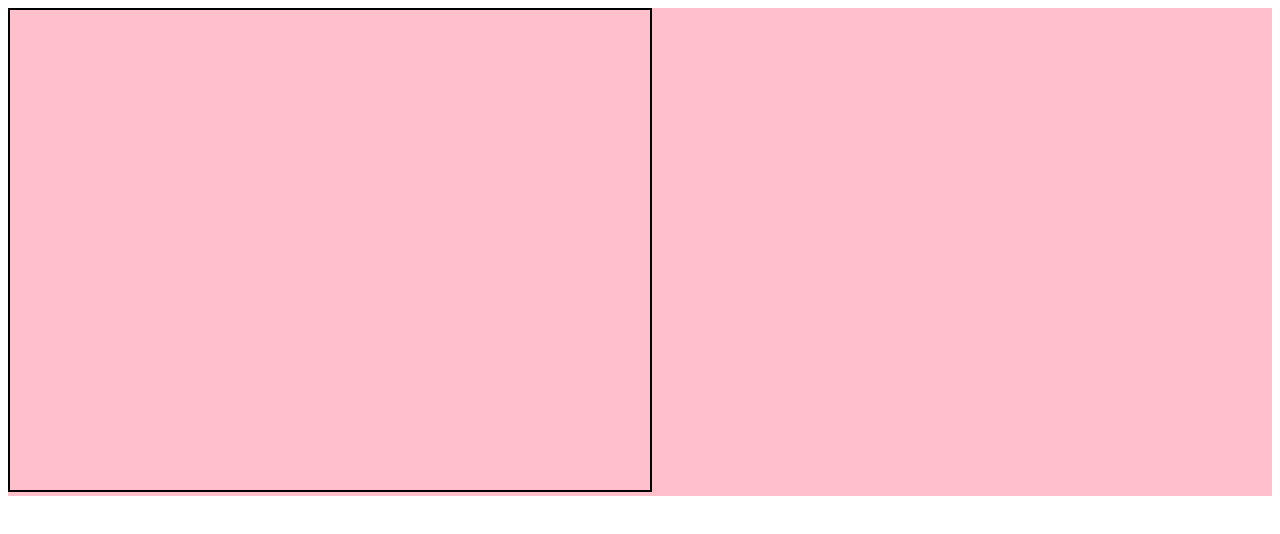
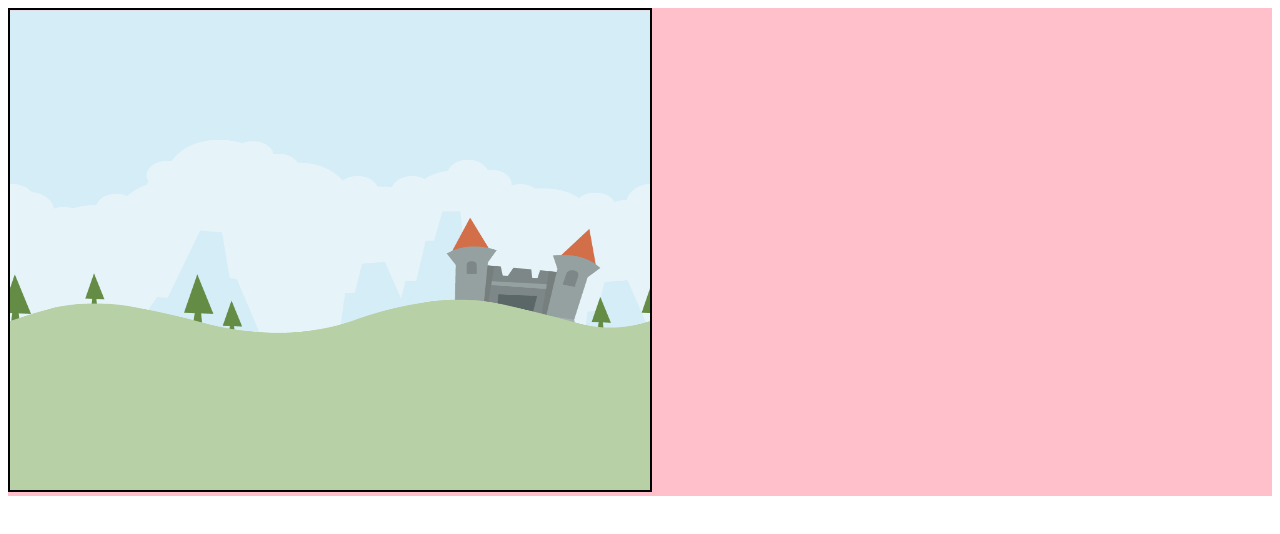
Before and after one commit to mack-book-review/TappyPlaneWeb, a plain HTML site: page index.html in a window 1280 px wide. Drawn offline with Linux system fonts and the light colour scheme; a web font is replaced by a local one.

Commit message:
added more files

```diff
--- /dev/null
+++ b/background.js
@@ -0,0 +1,38 @@
+class Background extends Sprite{
+
+
+	constructor(index = null){
+
+		const backgrounds = [
+			"colored_castle",
+			"colored_desert",
+			"colored_forest"
+		];
+
+		var randIndex = Math.floor(Math.random()*backgrounds.length);
+		index = index == null ? randIndex:index;
+
+		var imgPath =  "assets/Backgrounds/"+backgrounds[index]+".png";
+
+		super(imgPath,0,0);
+
+		this.x = 0;
+		this.y = 0;
+		this.width = 640;
+		this.height = 480;
+		this.velocityX = -2;
+	}
+
+
+
+	updatePhysics(timeDiff){
+
+		super.updatePhysics(timeDiff);
+
+
+		this.x += this.velocityX;
+	}
+
+
+
+}
--- /dev/null
+++ b/backgroundmanager.js
@@ -0,0 +1,110 @@
+class BackgroundManager{
+
+	constructor(context){
+		this.context = context;
+
+		this.skyElements = [
+			new Cloud(1,100,0),
+			new Cloud(2,200,0),
+			new Cloud(3,150,0)
+		];
+
+		this.groundElements = [
+			new Tree(2,200),
+			new Tree(12,210),
+			new Tree(20,100),
+			new Tree(21,140),
+			new Tree(16,310),
+		];
+
+
+		this.backgrounds = [
+			new Background(0),
+			new Background(0),
+			new Background(0),
+		];
+
+		this.initializeBackgroundPositions();
+	}
+
+	initializeBackgroundPositions(){
+		for(var i = 0; i < this.backgrounds.length - 1; i++){
+			this.backgrounds[i+1].x = this.backgrounds[i].width*(i+1);
+		}
+	}
+
+	drawSkyElements(timeDiff){
+		var manager = this;
+		this.iterateSkyElements(function(skyElement){
+			skyElement.drawImage(manager.context,timeDiff);
+		});
+	}
+
+	drawGroundElements(timeDiff){
+		var manager = this;
+		this.iterateGroundElements(function(groundelement){
+			groundelement.drawImage(manager.context,timeDiff);
+		});
+	}
+
+	updateSkyElementPhysics(timeDiff){
+		this.iterateSkyElements(function(skyElement){
+			skyElement.updatePhysics(timeDiff);
+
+
+		});
+	}
+
+	updateGroundElementPhysics(timeDiff){
+		var scene = this;
+		this.iterateGroundElements(function(groundelement){
+			groundelement.updatePhysics(timeDiff);
+
+
+		});
+	}
+
+
+	updatePhysics(timeDiff){
+		console.log("BG Manager: updating physics of bgs");
+		//When the first element in the backgrounds array goes too far
+		//off-screen, push it to the end of the array
+		if(this.backgrounds[0].x < -this.backgrounds[0].width){
+			var bg = this.backgrounds.shift();
+			this.backgrounds.push(bg);
+		}
+
+
+		this.backgrounds[0].updatePhysics(timeDiff);
+		this.updateGroundElementPhysics(timeDiff);
+		this.updateSkyElementPhysics(timeDiff);
+
+		for(var i = 0; i < this.backgrounds.length - 1; i++){
+			this.backgrounds[i+1].x = this.backgrounds[i].x + this.backgrounds[i].width*(i+1);
+		}
+	}
+
+	drawBackgrounds(timeDiff){
+		var manager = this;
+
+		this.backgrounds.forEach(function(bg){
+			bg.drawImage(manager.context, timeDiff);
+		});
+
+		this.drawGroundElements(timeDiff);
+		this.drawSkyElements(timeDiff);
+
+	}
+
+	iterateSkyElements(callback){
+		this.skyElements.forEach(function(skyElement){
+			callback(skyElement)
+		});
+	}
+
+	iterateGroundElements(callback){
+		this.groundElements.forEach(function(groundelement){
+			callback(groundelement)
+		});
+	}
+}
--- /dev/null
+++ b/bomb.js
@@ -0,0 +1,27 @@
+class Bomb extends Enemy{
+
+	constructor(x){
+
+		var imgPath =  "assets/Bomb/bomb.png";
+
+		super(imgPath,x);
+
+		this.y = -this.height - 50;
+		this.velocityX = 0;
+		this.velocityY = 5;
+	}
+
+
+
+	updatePhysics(timeDiff){
+
+		super.updatePhysics(timeDiff);
+
+		if(this.y > this.height + 480){
+			this.y = -this.height - 50;
+		}
+
+		this.y += this.velocityY;
+	}
+
+}
--- /dev/null
+++ b/cloud.js
@@ -0,0 +1,27 @@
+class Cloud extends Sprite{
+
+	constructor(number, x, y){
+
+		var imgPath =  "assets/BackgroundElements/cloud"+number+".png";
+
+		super(imgPath,x);
+
+		this.velocityX = -2;
+		this.velocityY = 0;
+	}
+
+
+
+	updatePhysics(timeDiff){
+
+		super.updatePhysics(timeDiff);
+
+		if(this.x < -this.width*2){
+			this.x = 800;
+		}
+
+		this.x += this.velocityX;
+		this.y += this.velocityY;
+	}
+
+}
--- a/index.html
+++ b/index.html
@@ -44,9 +44,14 @@
 	<script src="sprite.js"></script>
 	<script src="plane.js"></script>
 	<script src="enemy.js"></script>
+	<script src="bomb.js"></script>
 	<script src="bee.js"></script>
 	<script src="bat.js"></script>
 	<script src="coin.js"></script>
+	<script src="tree.js"></script>
+	<script src="cloud.js"></script>
+	<script src="background.js"></script>
+	<script src="backgroundmanager.js"></script>
 	<script src="basescene.js"></script>
 	<script src="scene.js"></script>
 	<script src="inputhelper.js"></script>
--- a/scene.js
+++ b/scene.js
@@ -4,15 +4,19 @@ class Scene extends BaseScene{
 		super(game_screen_id);
 
 		this.player = new Plane("Yellow",50,50);
+		//this.background = new Background();
+		this.backgroundManager = new BackgroundManager(this.context);
 
 		this.enemies = [
 			new Bee(500,50),
 			new Bee(400,200),
 			new Bat(300,400),
-			new Bat(100,100)
+			new Bat(100,100),
+			new Bomb(350),
+			new Bomb(200),
+			new Bomb(500)
 		];
 
-		this.npcs = [];
 
 		this.barriers = [];
 		this.collectibles = [];
@@ -24,6 +28,9 @@ class Scene extends BaseScene{
 		InputHelper.ConfigureCanvasMouseControls(this);
 	}
 
+	drawBackgrounds(timeDiff){
+		this.backgroundManager.drawBackgrounds(timeDiff);
+	}
 
 	drawEnemies(timeDiff){
 		var scene = this;
@@ -31,6 +38,8 @@ class Scene extends BaseScene{
 			enemy.drawImage(scene.context,timeDiff);
 		});
 	}
+
+
 
 	drawBarriers(timeDiff){
 
@@ -44,6 +53,15 @@ class Scene extends BaseScene{
 		this.player.drawImage(this.context,timeDiff);
 
 	}
+
+	// drawBackground(timeDiff){
+	// 	this.background.drawImage(this.context,timeDiff);
+	// }
+
+	updateBackgroundManagerPhysics(timeDiff){
+		this.backgroundManager.updatePhysics(timeDiff);
+	}
+
 
 	updateEnemyPhysics(timeDiff){
 		var scene = this;
@@ -59,6 +77,7 @@ class Scene extends BaseScene{
 
 		this.performCollisionCheck();
 
+		this.updateBackgroundManagerPhysics(timeDiff);
 		this.updateEnemyPhysics(timeDiff);
 
 		if(this.mouseDown){
@@ -75,6 +94,7 @@ class Scene extends BaseScene{
 
 		super.updateAnimations(timeDiff);
 
+		this.drawBackgrounds(timeDiff);
 		this.drawCollectibles(timeDiff);
 		this.drawEnemies(timeDiff);
 		this.drawBarriers(timeDiff);
@@ -101,6 +121,8 @@ class Scene extends BaseScene{
 			callback(enemy)
 		});
 	}
+
+
 
 	performCollisionCheck(){
 		var scene = this;
--- /dev/null
+++ b/tree.js
@@ -0,0 +1,30 @@
+class Tree extends Sprite{
+
+	constructor(number, x){
+		if(number > 0 && number < 10){
+			number = "0" + number;
+		}
+		var imgPath =  "assets/BackgroundElements/tree"+number+".png";
+
+		super(imgPath,x);
+
+		this.y = 480 - this.height;
+		this.velocityX = -1;
+		this.velocityY = 0;
+	}
+
+
+
+	updatePhysics(timeDiff){
+
+		super.updatePhysics(timeDiff);
+
+		if(this.x < -this.width*2){
+			this.x = 800;
+		}
+
+		this.x += this.velocityX;
+		this.y += this.velocityY;
+	}
+
+}
```
Also changed, not shown: bgelement.js (added, +28 -0 lines), 1 other file.
